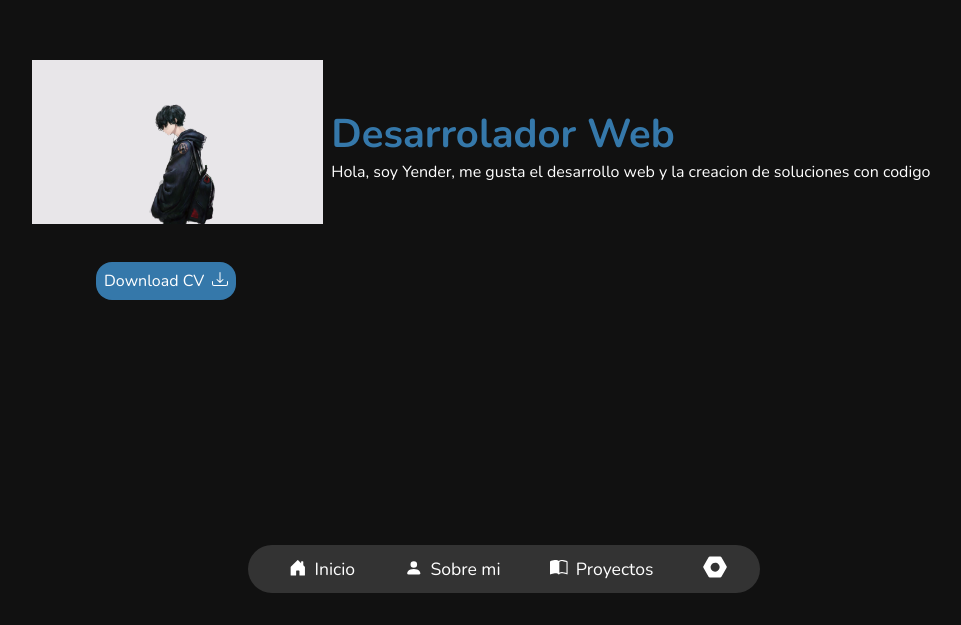
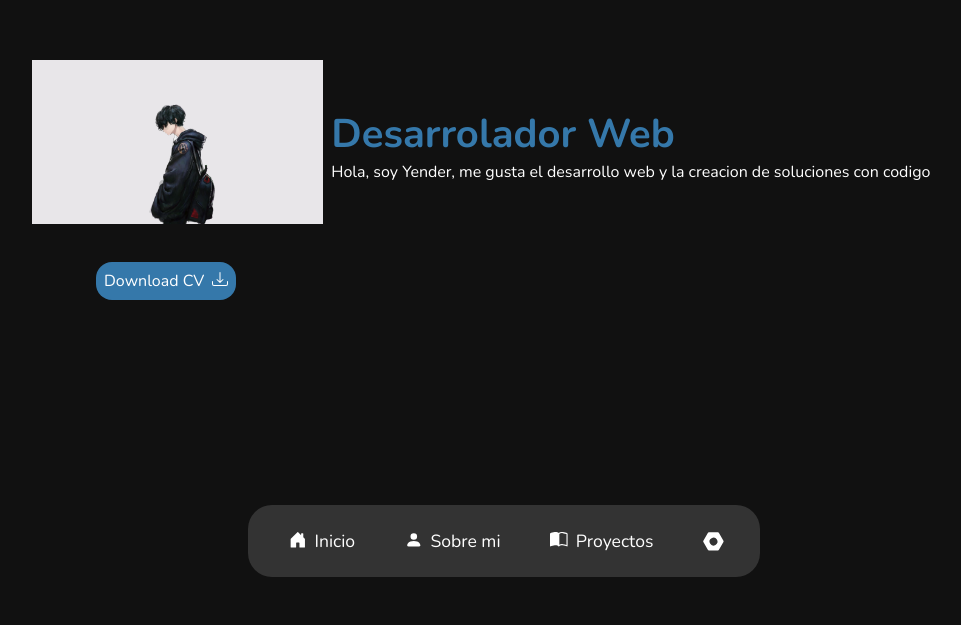
Before and after one commit to Zeider45/portfolio-yen, a React (Vite) app: page /#/ in a window 1280 px wide. Shown: the part 175-800 px from the top of the page, without its empty margins (136-1097 px from the left). Built offline with nearby package versions, Linux system fonts and the light colour scheme.

Commit message:
fixed css

```diff
--- a/src/components/NavBar.jsx
+++ b/src/components/NavBar.jsx
@@ -35,10 +35,8 @@ const NavBar = ({ language }) => {
 export default NavBar;
 
 const Container = styled.div`
-  position: absolute;
   width: 100%;
-  height: 10%;
-  bottom: 0;
+  height: 100%;
 
   .nav-bar {
     height: 100%;
@@ -115,6 +113,13 @@ const Container = styled.div`
           }
         }
       }
+
+      .btn-settings-container {
+        .btn-settings {
+          top: -2px;
+          font-size: 1.3rem;
+        }
+      }
     }
   }
 
```
